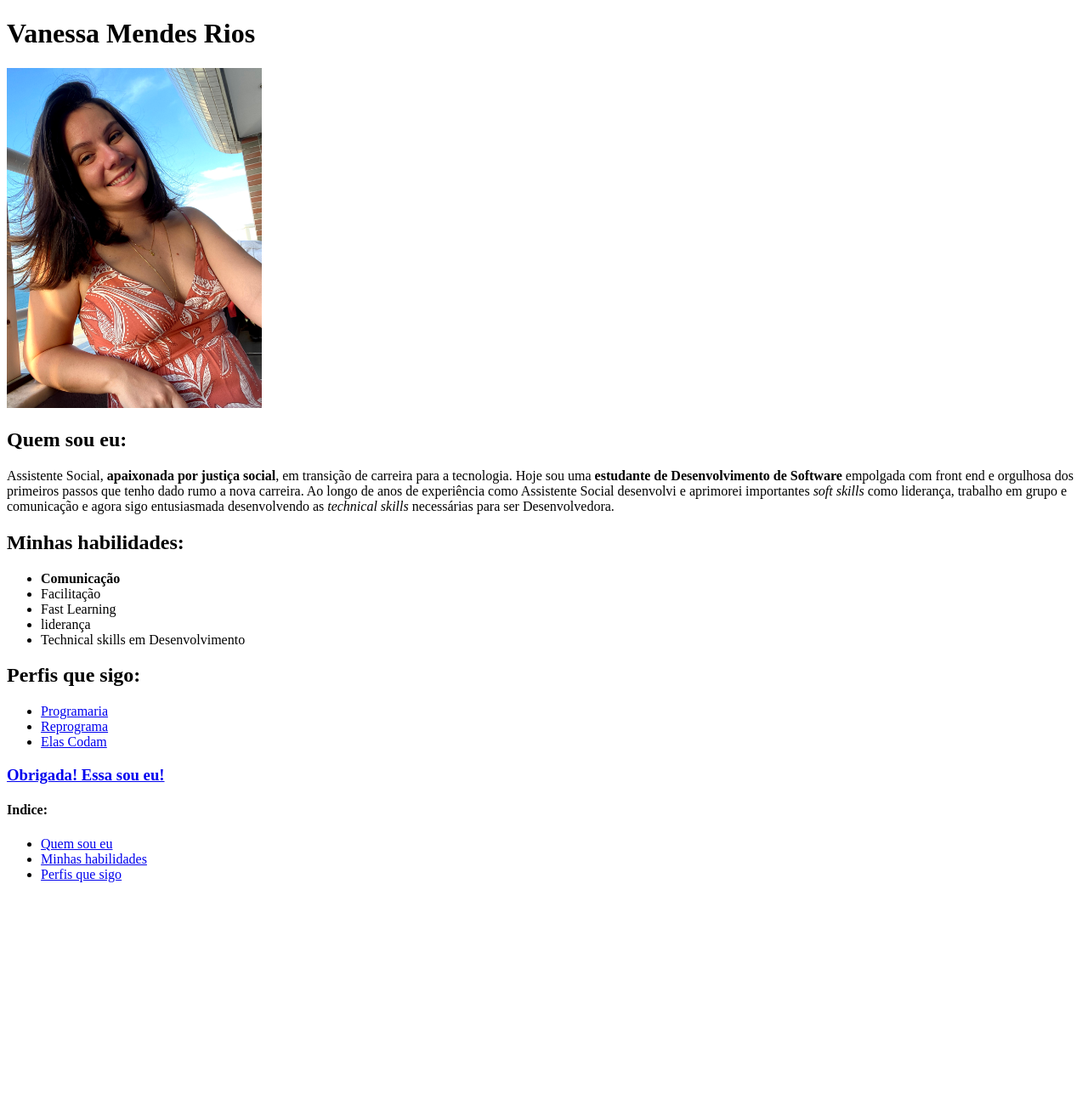
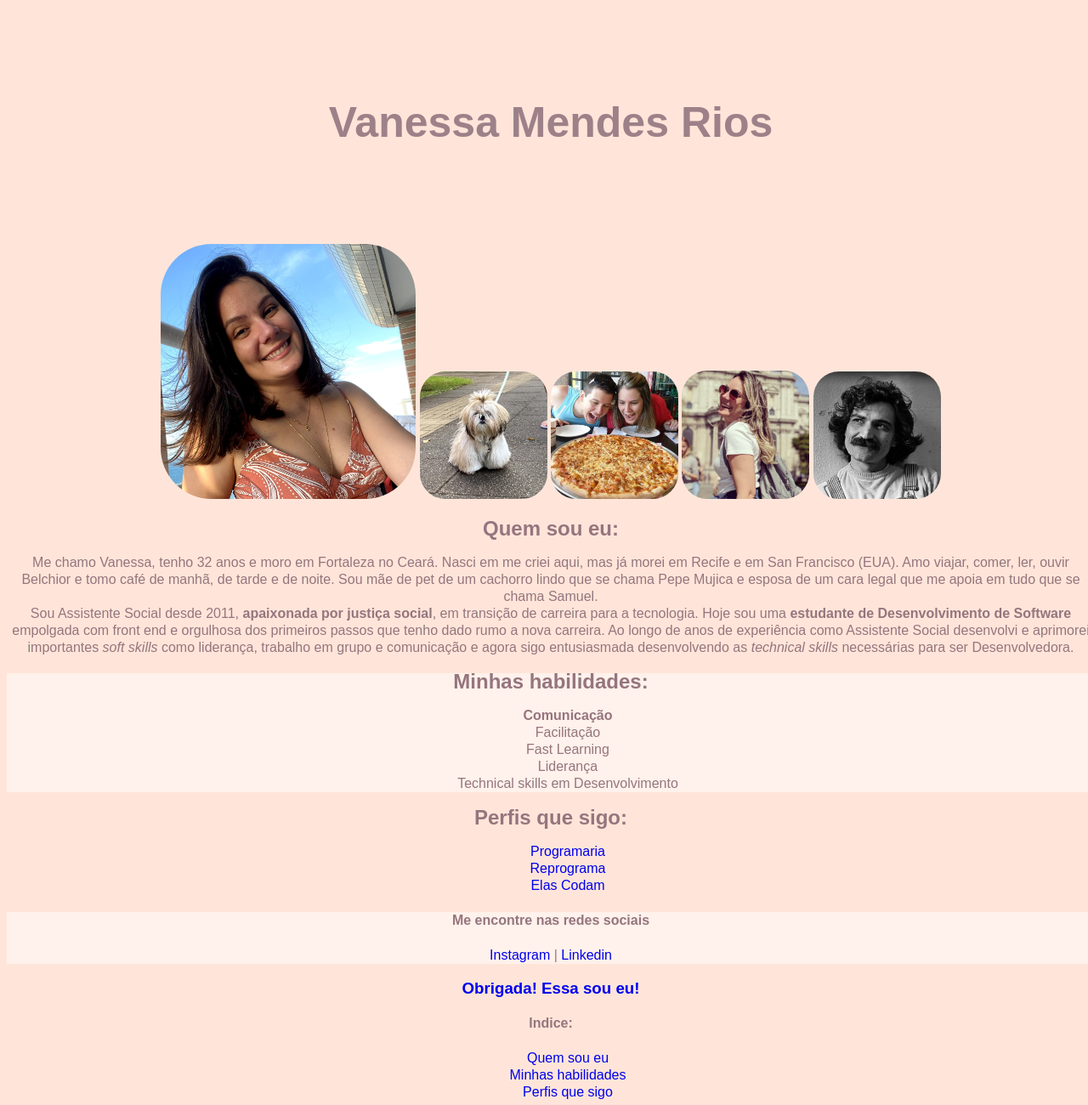
Before and after one commit to vanessamrios/vanessamrios.github.io, a plain HTML site: page index.html in a window 1280 px wide. Shown: the whole page at 85% size. Before the commit the page ends 1054 px from the top, so only its background shows below. Drawn offline with Linux system fonts and the light colour scheme.

Commit message:
adiciona fotos e estilos css

```diff
--- a/index.html
+++ b/index.html
@@ -5,33 +5,51 @@
     <title>Vanessa Rios</title>
     <link rel="stylesheet" typetext="text/css" href="style.css">
 </head>
+
 <body>
-    <h1>Vanessa Mendes Rios</h1>
+    <div class="quemsoueu">
+        <div> <h1 class="nome">Vanessa Mendes Rios</h1>
 
-    <img src="images/IMG_0568.jpg" width="300px" alt="Vanessa em abril de 2021" id="minhafoto">
+        <img src="images/perfilvanessa.jpg" width="300px" alt="Vanessa em abril de 2021" id="minhafoto">
+        <img src="images/pepe.jpg" alt="cachorrinho fofo" width="150px">
+        <img src="images/pizza_e_samuel.JPG" alt="casal comendo pizza enorme" width="150px">
+        <img src="images/viajando.jpg" alt="vanessa em londres com mochila nas costas" width="150px">
+        <img src="images/bel.jpg" alt="cantor Belchior" width="150px">
 
-    <h2 id="quemsoueu">Quem sou eu:</h2>
+        </div>
 
-    <p>Assistente Social, <strong>apaixonada por justiça social</strong>, em transição de carreira para a tecnologia. Hoje sou uma <strong>estudante de Desenvolvimento de Software</strong> empolgada com front end e orgulhosa dos primeiros passos que tenho dado rumo a nova carreira. Ao longo de anos de experiência como Assistente Social desenvolvi e aprimorei importantes <em>soft skills</em> como liderança, trabalho em grupo e comunicação e agora sigo entusiasmada desenvolvendo as <em>technical skills</em> necessárias para ser Desenvolvedora.
-    </p>
+        <div><h2 class="quemsoueu">Quem sou eu:</h2>
 
-    <h2 id="minhashabilidades">Minhas habilidades:</h2>
+        <p>Me chamo Vanessa, tenho 32 anos e moro em Fortaleza no Ceará. Nasci em me criei aqui, mas já morei em Recife e em San Francisco (EUA). Amo viajar, comer, ler, ouvir Belchior e tomo café de manhã, de tarde e de noite. Sou mãe de pet de um cachorro lindo que se chama Pepe Mujica e esposa de um cara legal que me apoia em tudo que se chama Samuel. <br> Sou Assistente Social desde 2011, <strong>apaixonada por justiça social</strong>, em transição de carreira para a tecnologia. Hoje sou uma <strong>estudante de Desenvolvimento de Software</strong> empolgada com front end e orgulhosa dos primeiros passos que tenho dado rumo a nova carreira. Ao longo de anos de experiência como Assistente Social desenvolvi e aprimorei importantes <em>soft skills</em> como liderança, trabalho em grupo e comunicação e agora sigo entusiasmada desenvolvendo as <em>technical skills</em> necessárias para ser Desenvolvedora.</p></div>
+    </div>
+
+    <div class="minhashabilidades">
+        <h2>Minhas habilidades:</h2>
             <ul>
                 <li><strong>Comunicação</strong></li>
                 <li>Facilitação</li>
                 <li>Fast Learning</li>
-            <li>liderança</li>
+                <li>Liderança</li>
                 <li>Technical skills em Desenvolvimento</li>
             </ul>
+    </div>
 
-    <h2 id="perfisquesigo">Perfis que sigo:</h2>
+    <div class="perfisquesigo">
+        <h2>Perfis que sigo:</h2>
             <ul>
                 <li><a href="https://www.programaria.org/" target="_blank"> Programaria </a></li>
                 <li><a href="https://reprograma.com.br/" target="_blank">Reprograma</a></li>
                 <li><a href="https://elascodam.wordpress.com/" target="_blank">Elas Codam</a></li>
             </ul>
+    </div>
 
-    <h3><a href="#minhafoto"> Obrigada! Essa sou eu!</a></h3>
+    <div class="meencontre">
+        <h4>Me encontre nas redes sociais</h4>
+        <p><a href="https://www.instagram.com/vanessamrios/" target="_blank">Instagram</a> | <a href="https://www.linkedin.com/in/vanessamrios/" target="_blank">Linkedin</a></p>
+    </div>
+
+    <h3><a href="#minhafoto"> Obrigada! Essa sou eu!
+    </a></h3>
 
     <h4>Indice:</h4>
         <ul>
--- a/style.css
+++ b/style.css
@@ -0,0 +1,44 @@
+body {
+    background-color: #FFE5D9;
+    text-align: center;
+    font-family: 'Rubik', sans-serif;
+    color: #95757E;
+    line-height: 20px;
+    width: 100%;
+}
+
+img {
+    border-radius: 20%;
+}
+
+.nome {
+    text-align: center;
+    color: #9D8189;
+    font-family: 'Rubik', sans-serif;
+    font-size: 50px;
+    padding-top: 100px;
+    padding-bottom: 100px;
+}
+
+ul {
+    list-style: none;
+    line-height: 1,5cm;
+}
+
+a {
+    text-decoration: none;
+}
+
+.quemsoueu {
+    text-align: center;
+    margin:
+}
+
+.minhashabilidades {
+    background-color: #FFF1EB
+
+}
+
+.meencontre {
+    background-color: #FFF1EB
+}
```
Also changed, not shown: images/IMG_0568.jpg (deleted), images/bel.jpg (added), images/pepe.jpg (added), images/perfilvanessa.jpg (added), images/pizza_e_samuel.JPG (added), images/viajando.jpg (added). Lines whose indentation alone changed are shown as unchanged.
